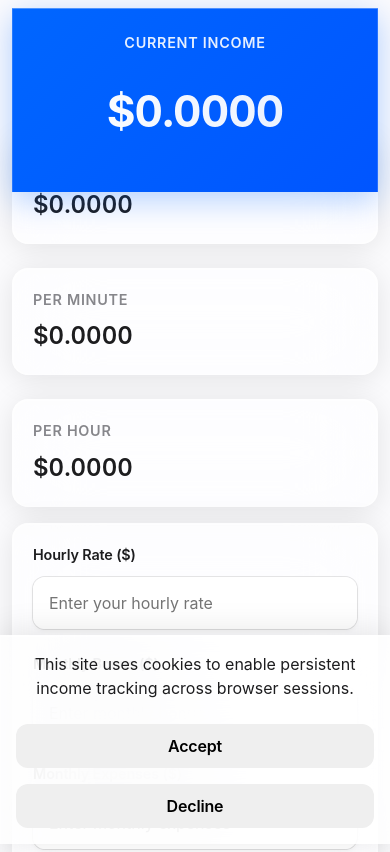
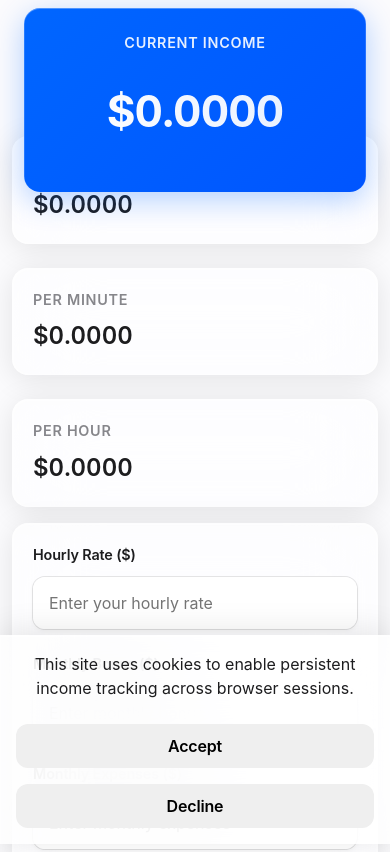
Before and after one commit to Jackbmc/RTIncome, a plain HTML site: page index.html in a window 390 px wide. Shown: the top 852 px of the page. Drawn offline with Linux system fonts and the light colour scheme.

Commit message:
rounded corners on mobile

```diff
--- a/styles.css
+++ b/styles.css
@@ -365,8 +365,8 @@ button {
 
     .current-income {
         padding: 2rem 1.5rem;
-        margin: 0;
-        border-radius: 0;
+        margin: 0 0.75rem;
+        border-radius: 16px;
     }
 
     .current-income.compact {
```
